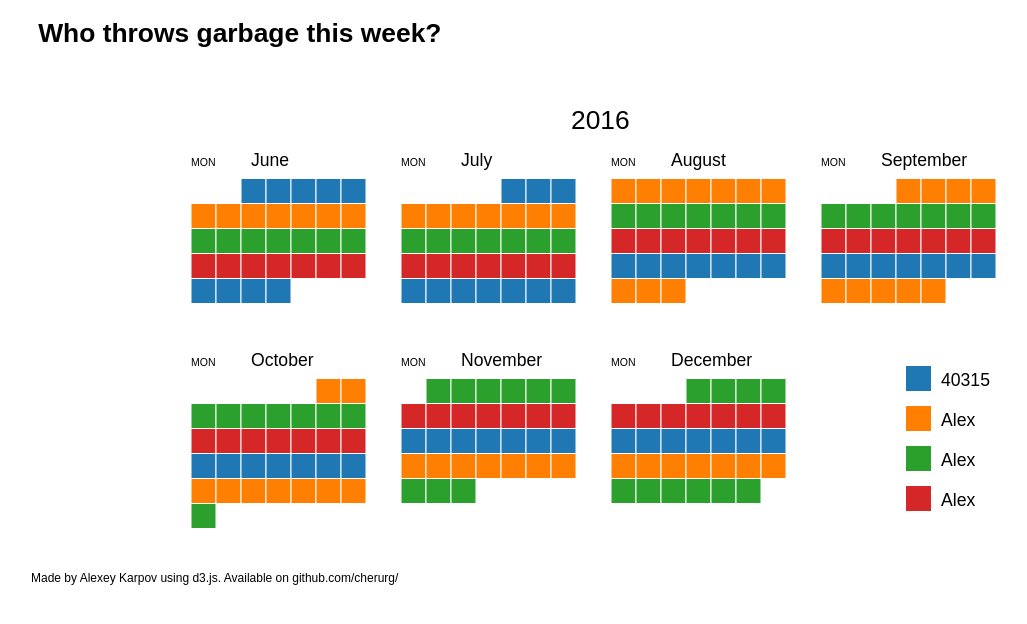
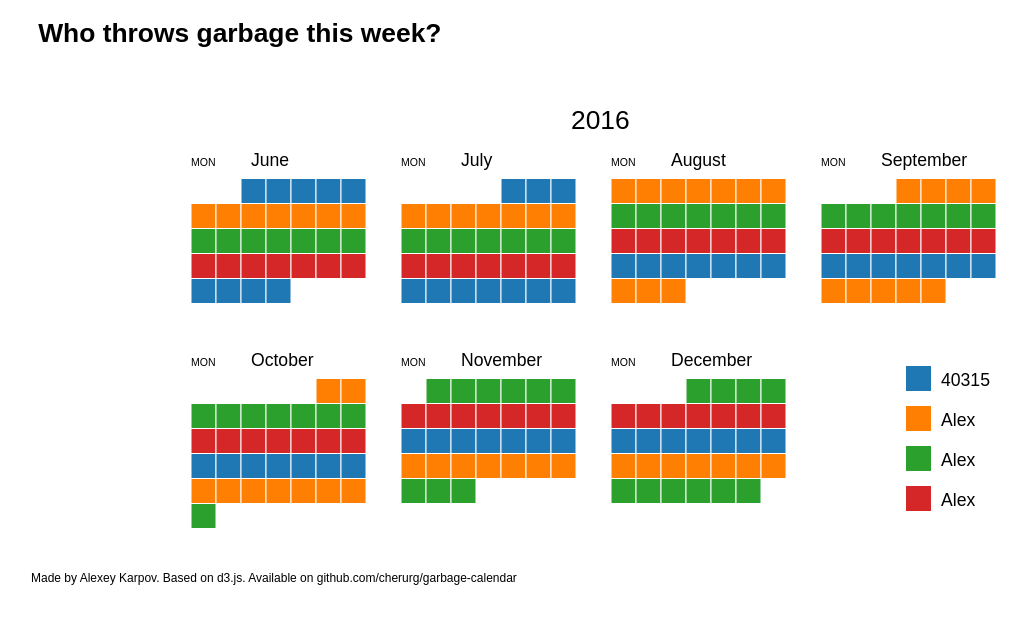
Before and after one commit to cherurg/garbage-calendar, a plain HTML site: page index.html in a window 1280 px wide. Shown: the whole page, without its empty margins (49-1076 px from the left). Drawn offline with nearby package versions, Linux system fonts and the light colour scheme.

Commit message:
Edited footer

```diff
--- a/index.html
+++ b/index.html
@@ -89,7 +89,7 @@
       <h1>Who throws garbage this week?</h1>
       <div id="chart" class="clearfix"></div>
       <footer>
-        Made by Alexey Karpov using d3.js. Available on github.com/cherurg/
+        Made by Alexey Karpov. Based on d3.js. Available on github.com/cherurg/garbage-calendar
       </footer>
 
   <script src="http://d3js.org/d3.v3.js"></script>
```
